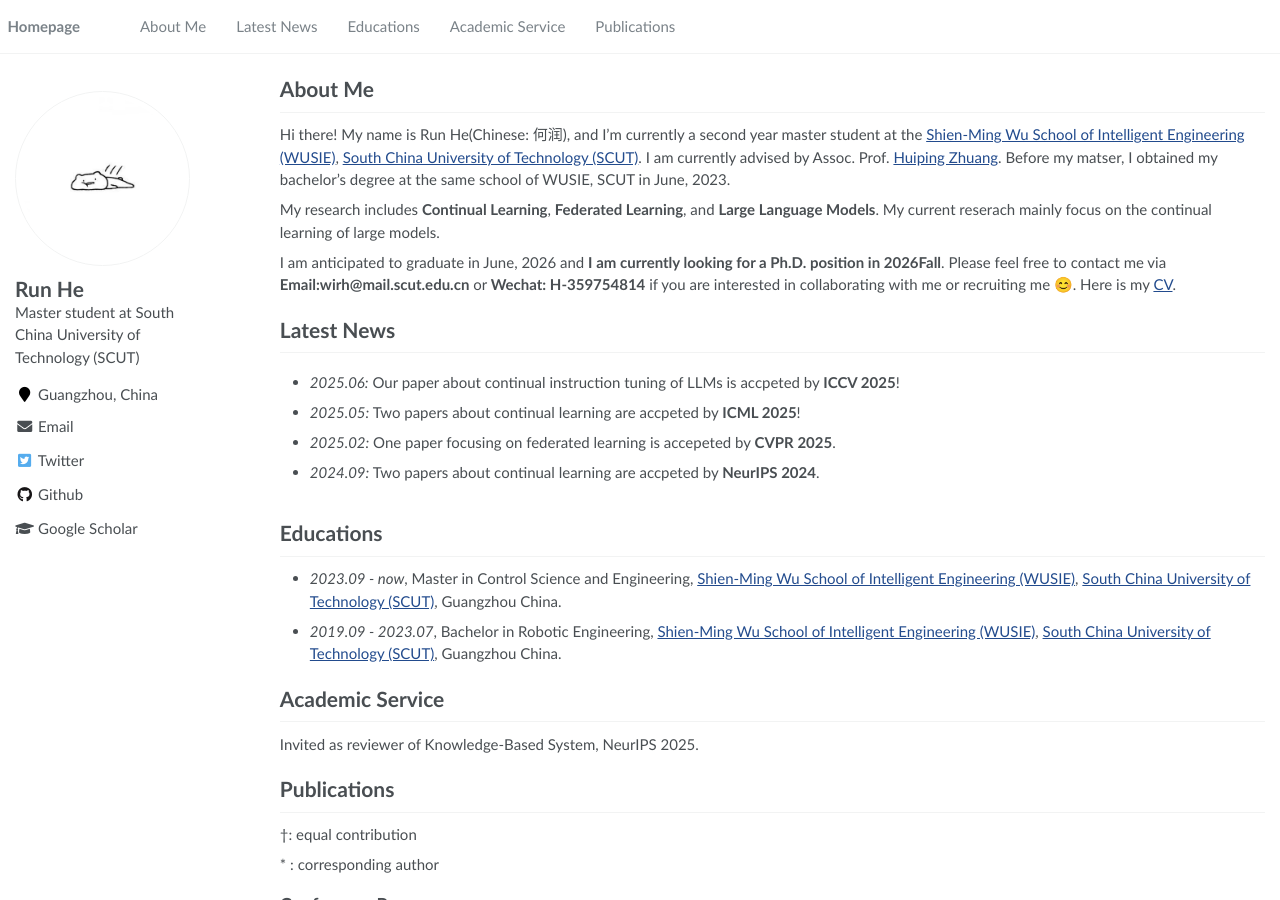
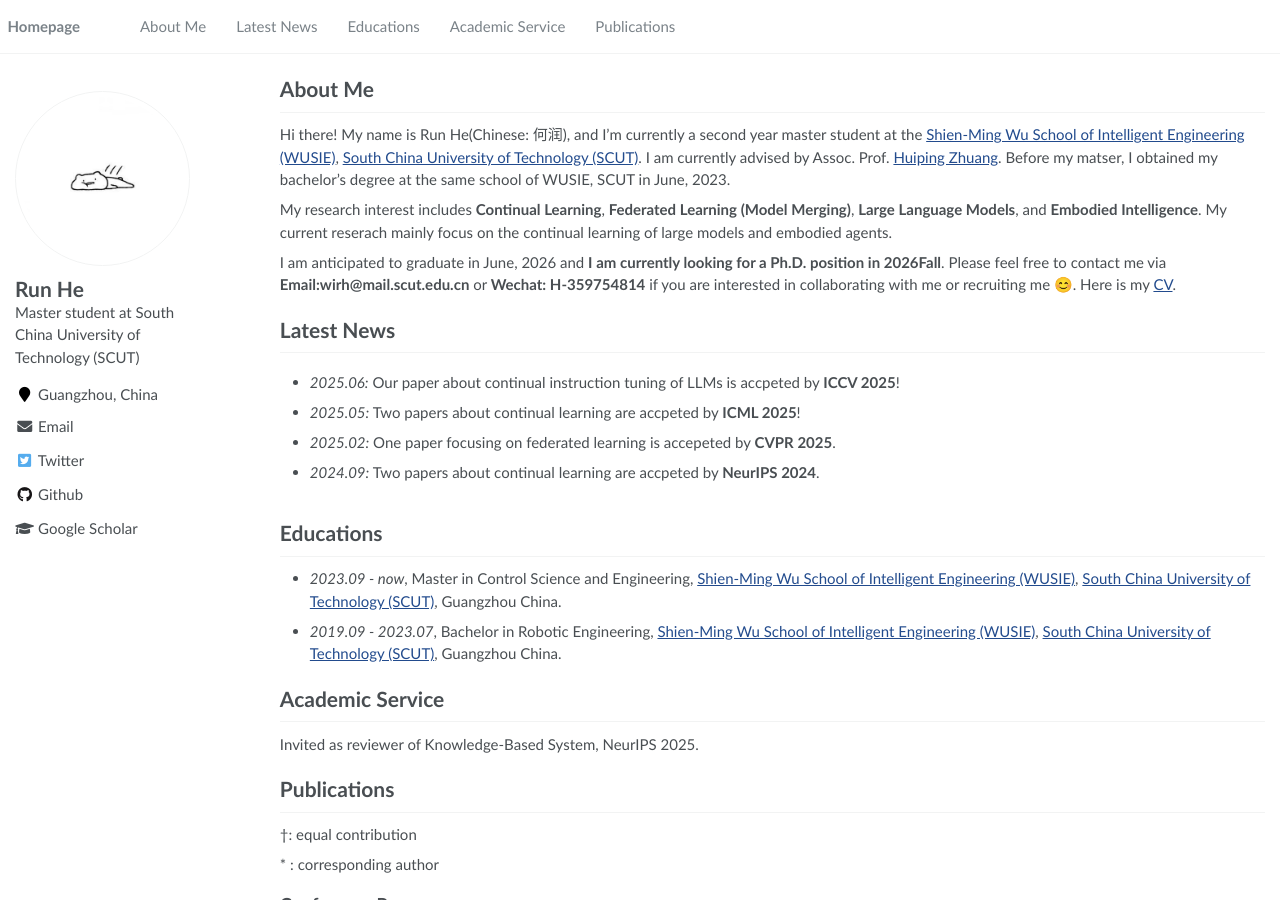
Before and after one commit to RHe502/RHe502.github.io, a Jekyll site: the page built from _pages/about.md, in a window 1280 px wide and 900 px high. Built offline with Jekyll 4.4.1, drawn with Linux system fonts in a browser that asks for light colours.

Commit message:
Update about.md

```diff
--- a/_pages/about.md
+++ b/_pages/about.md
@@ -71,7 +71,7 @@ redirect_from:
 
 Hi there! My name is Run He(Chinese: 何润), and I'm currently a second year master student at the [Shien-Ming Wu School of Intelligent Engineering (WUSIE)](https://www2.scut.edu.cn/wusie/), [South China University of Technology (SCUT)](https://www.scut.edu.cn/new/). I am currently advised by Assoc. Prof. [Huiping Zhuang](https://zhuanghp.github.io/). Before my matser, I obtained my bachelor's degree at the same school of WUSIE, SCUT in June, 2023.
 
-My research includes **Continual Learning**, **Federated Learning**, and **Large Language Models**. My current reserach mainly focus on the continual learning of large models.
+My research interest includes **Continual Learning**, **Federated Learning (Model Merging)**, **Large Language Models**, and **Embodied Intelligence**. My current reserach mainly focus on the continual learning of large models and embodied agents.
 
 I am anticipated to graduate in June, 2026 and **I am currently looking for a Ph.D. position in 2026Fall**. Please feel free to  contact me via **Email:wirh@mail.scut.edu.cn** or **Wechat: H-359754814** if you are interested in collaborating with me or recruiting me 😊. Here is my [CV](https://rhe502.github.io/RunHe_CV.pdf).
 
```
